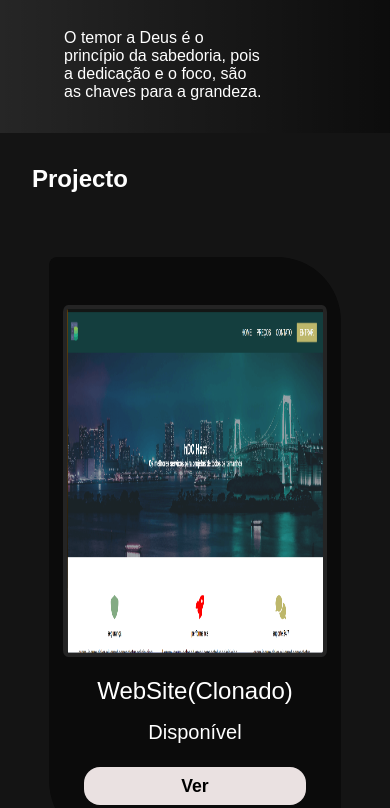
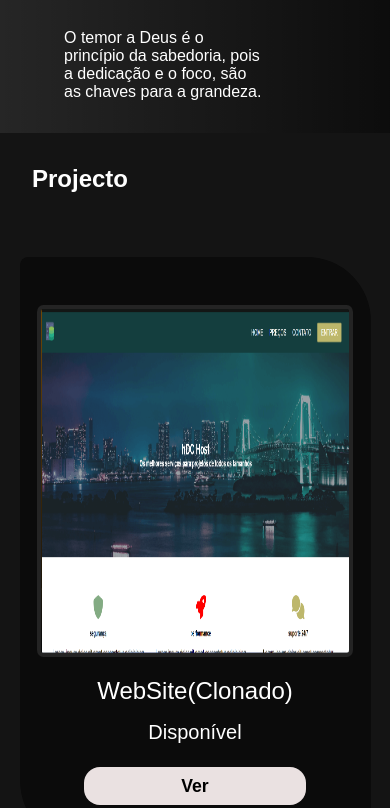
Before and after one commit to PiterLicundoca/Portfolio, a plain HTML site: page index.html in a window 390 px wide. Shown: the part 2323-3131 px from the top of the page. Drawn offline with Linux system fonts and the light colour scheme.

Commit message:
Update estilo.css

```diff
--- a/css/estilo.css
+++ b/css/estilo.css
@@ -1204,7 +1204,7 @@ margin-top: -4rem;
              }
 
               .servicos .slid-servicos{
-               width: 75%;
+               width: 90%;
                 margin: 0 auto;
             }
 
@@ -1332,7 +1332,7 @@ margin-top: -4rem;
             }
 
               .servicos .slid-servicos{
-               width: 75%;
+               width: 90%;
                 margin: 0 auto;
             }
 
@@ -1466,7 +1466,7 @@ margin-top: -4rem;
             }
 
             .servicos .slid-servicos{
-               width: 75%;
+               width: 90%;
                 margin: 0 auto;
             }
 
```
